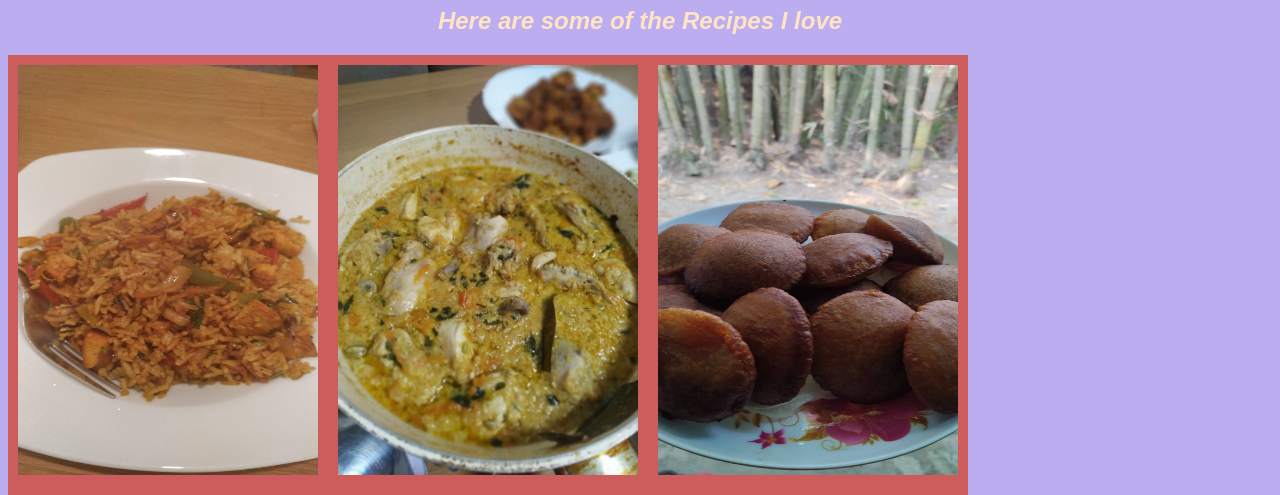
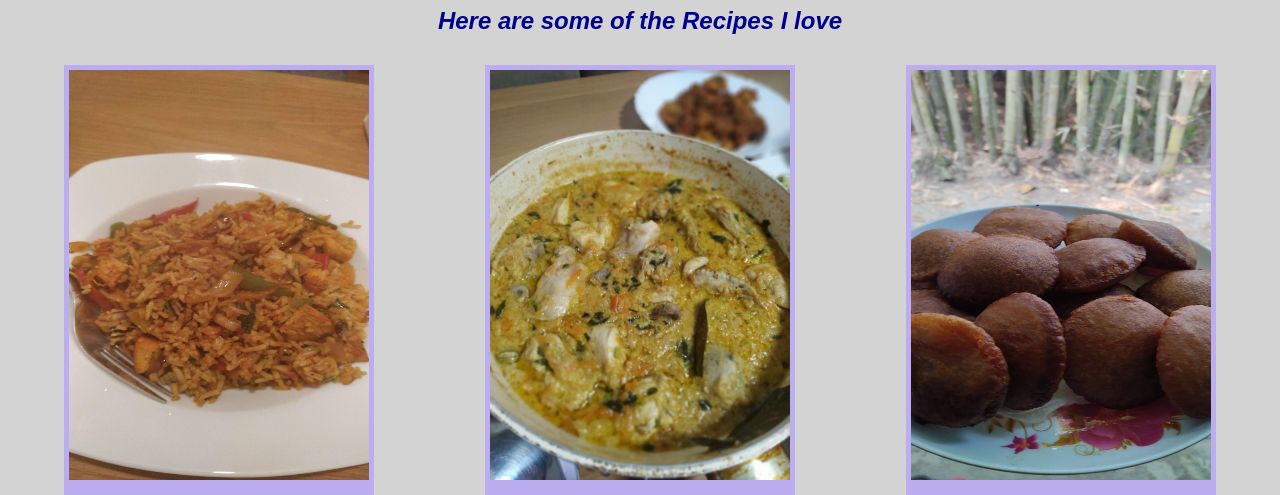
Before and after one commit to taheena/Taheena.github.io, a plain HTML site: page Index.html in a window 1280 px wide. Shown: the part 73-568 px from the top of the page. Drawn offline with Linux system fonts and the light colour scheme.

Commit message:
Colour
changed the colours on the website

```diff
--- a/Index.html
+++ b/Index.html
@@ -1,7 +1,7 @@
 <!DOCTYPE html>
 <html>
-<body style="background-color:rgb(188, 173, 241);">
-<head>
+<body style="background-color:lightgray;">
+<head> <link rel="stylesheet" href="mystylesheet.css"/>
 <meta charset="utf-8">
 <link rel="stylesheet" href="layout_stylesheet.css"/>
 <title>Taheena's Tasty Treats</title>
@@ -13,13 +13,13 @@
 <body>
 <h1 style="color:white;text-align: center;font-family:Arial, Helvetica, sans-serif">Taheena's Tasty Treats</h1>
 <i>
-<h2 style="color:bisque;text-align:center;">Here are some of the Recipes I love </h2></i>
+<h2 style="color: darkblue;text-align:center;">Here are some of the Recipes I love </h2></i>
 <P>
 
   <div class="flex-container">
 
   <div class="flex-item">
-<a href="https://fauziaskitchenfun.com/recipe/rice-meals/tandoori-tikka-chicken-biryani/"> <img src=Biriyani.jpeg style="width: 300px; height: 410px"/></a><p class="greentext"> Chicken Tikka Biryani</p> </div>
+<a href="https://fauziaskitchenfun.com/recipe/rice-meals/tandoori-tikka-chicken-biryani/"> <img loading="lazy" class="zoom" src=Biriyani.jpeg style="width: 300px; height: 410px"/></a><p class="greentext"> Chicken Tikka Biryani</p> </div>
 <div class="flex-item">
 <a href="https://thehappyfoodie.co.uk/recipes/bengali-korma/"><img src=chickenkorma.jpg style="width: 300px; height: 410px"/></a><p class="greentext"> Bangladeshi Style Chicken Kurma</p></div>
 <div class="flex-item">
@@ -38,7 +38,7 @@
 
 
 </div>
-<button></button>
+
 
 </body>
 </html>
--- a/layout_stylesheet.css
+++ b/layout_stylesheet.css
@@ -9,26 +9,33 @@ body {
 }
 
 /* Styling Flexbox */
-#flexbox-demo-bg {
-    background-color: purple;
+ {
+    background-color: green;
     color: white;
 }
 
 .flex-container {
-    display: inline-flex;
-    flex-wrap: nowrap;
-    background-color: indianred;
-    justify-content: center;
+    display: flex;
+    flex-wrap: row wrap;
+    background-color: lightgray;
+    justify-content: space-around;
+    padding: 0;
+    margin: 0;
+   list-style: none;
+
 
 }
 
 .flex-item{
-    background-color: indianred;
+    background-color: rgb(188, 173, 241);
+    padding: 5px;
     width: 300px;
+    height: auto;
     margin: 10px;
     text-align: center;
-    line-height: 20px;
-    font-size: 20px;
+    line-height: 30px;
+    font-size: 30px;
+
 }
 
 img {
--- a/mystylesheet.css
+++ b/mystylesheet.css
@@ -1,4 +1,4 @@
 .greentext {
     font-family: Arial, Helvetica, sans-serif, italic;
-    color: peachpuff
+    color: darkblue
     }
```
